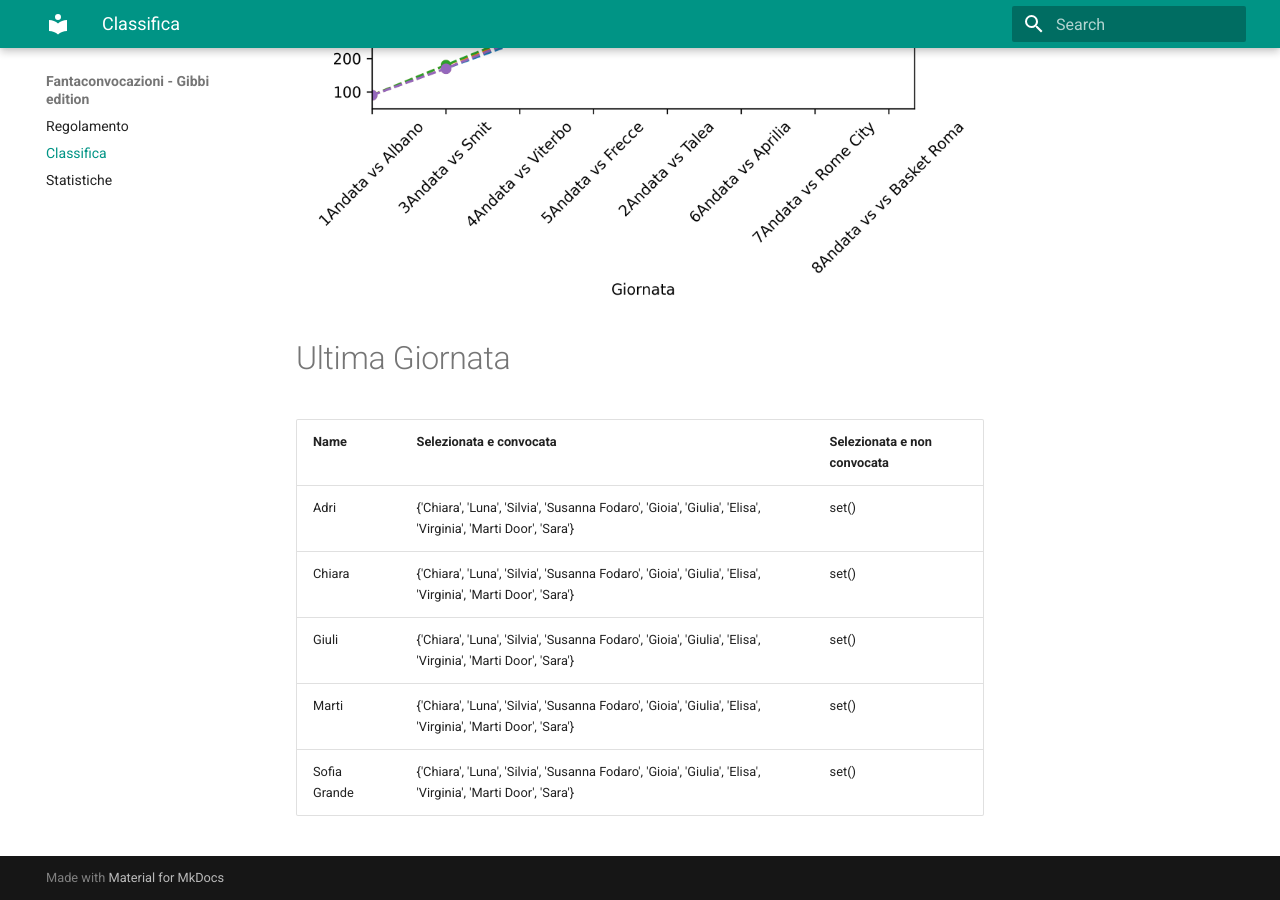
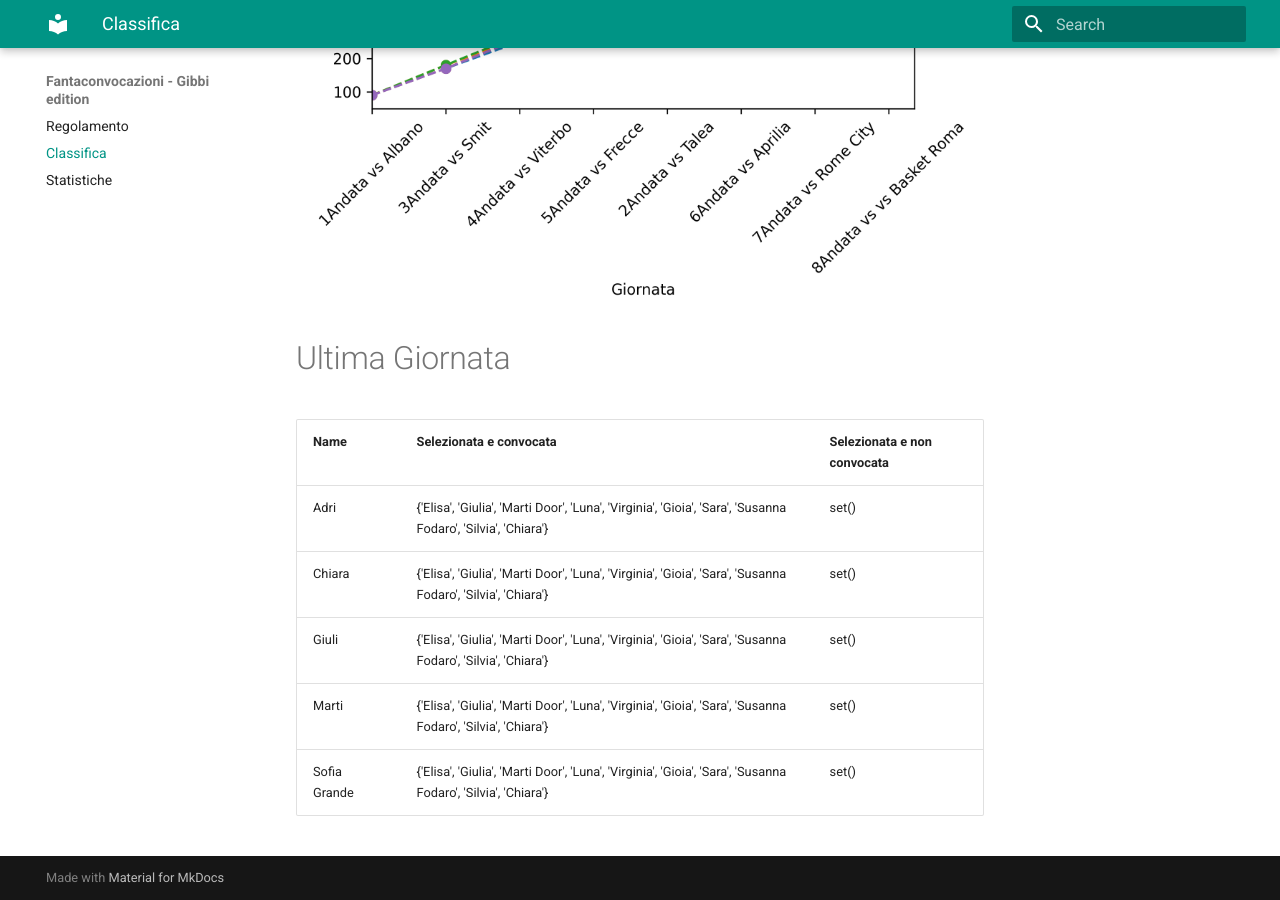
Before and after one commit to martinig94/fantagibbi, an MkDocs documentation site: the page built from docs/Classifica.md, in a window 1280 px wide and 900 px high, scrolled down 810 px. Built offline with MkDocs 1.6.1 and Material for MkDocs 9.7.7, drawn with Linux system fonts in a browser that asks for light colours.

Commit message:
Auto-update from main.py

```diff
--- a/docs/Classifica.md
+++ b/docs/Classifica.md
@@ -18,9 +18,9 @@
 <!-- START_TABLE CORRECT -->
 | Name         | Selezionata e convocata                                                                                      | Selezionata e non convocata   |
 |:-------------|:-------------------------------------------------------------------------------------------------------------|:------------------------------|
-| Adri         | {'Chiara', 'Luna', 'Silvia', 'Susanna Fodaro', 'Gioia', 'Giulia', 'Elisa', 'Virginia', 'Marti Door', 'Sara'} | set()                         |
-| Chiara       | {'Chiara', 'Luna', 'Silvia', 'Susanna Fodaro', 'Gioia', 'Giulia', 'Elisa', 'Virginia', 'Marti Door', 'Sara'} | set()                         |
-| Giuli        | {'Chiara', 'Luna', 'Silvia', 'Susanna Fodaro', 'Gioia', 'Giulia', 'Elisa', 'Virginia', 'Marti Door', 'Sara'} | set()                         |
-| Marti        | {'Chiara', 'Luna', 'Silvia', 'Susanna Fodaro', 'Gioia', 'Giulia', 'Elisa', 'Virginia', 'Marti Door', 'Sara'} | set()                         |
-| Sofia Grande | {'Chiara', 'Luna', 'Silvia', 'Susanna Fodaro', 'Gioia', 'Giulia', 'Elisa', 'Virginia', 'Marti Door', 'Sara'} | set()                         |
+| Adri         | {'Elisa', 'Giulia', 'Marti Door', 'Luna', 'Virginia', 'Gioia', 'Sara', 'Susanna Fodaro', 'Silvia', 'Chiara'} | set()                         |
+| Chiara       | {'Elisa', 'Giulia', 'Marti Door', 'Luna', 'Virginia', 'Gioia', 'Sara', 'Susanna Fodaro', 'Silvia', 'Chiara'} | set()                         |
+| Giuli        | {'Elisa', 'Giulia', 'Marti Door', 'Luna', 'Virginia', 'Gioia', 'Sara', 'Susanna Fodaro', 'Silvia', 'Chiara'} | set()                         |
+| Marti        | {'Elisa', 'Giulia', 'Marti Door', 'Luna', 'Virginia', 'Gioia', 'Sara', 'Susanna Fodaro', 'Silvia', 'Chiara'} | set()                         |
+| Sofia Grande | {'Elisa', 'Giulia', 'Marti Door', 'Luna', 'Virginia', 'Gioia', 'Sara', 'Susanna Fodaro', 'Silvia', 'Chiara'} | set()                         |
 <!-- END_TABLE CORRECT -->
```
